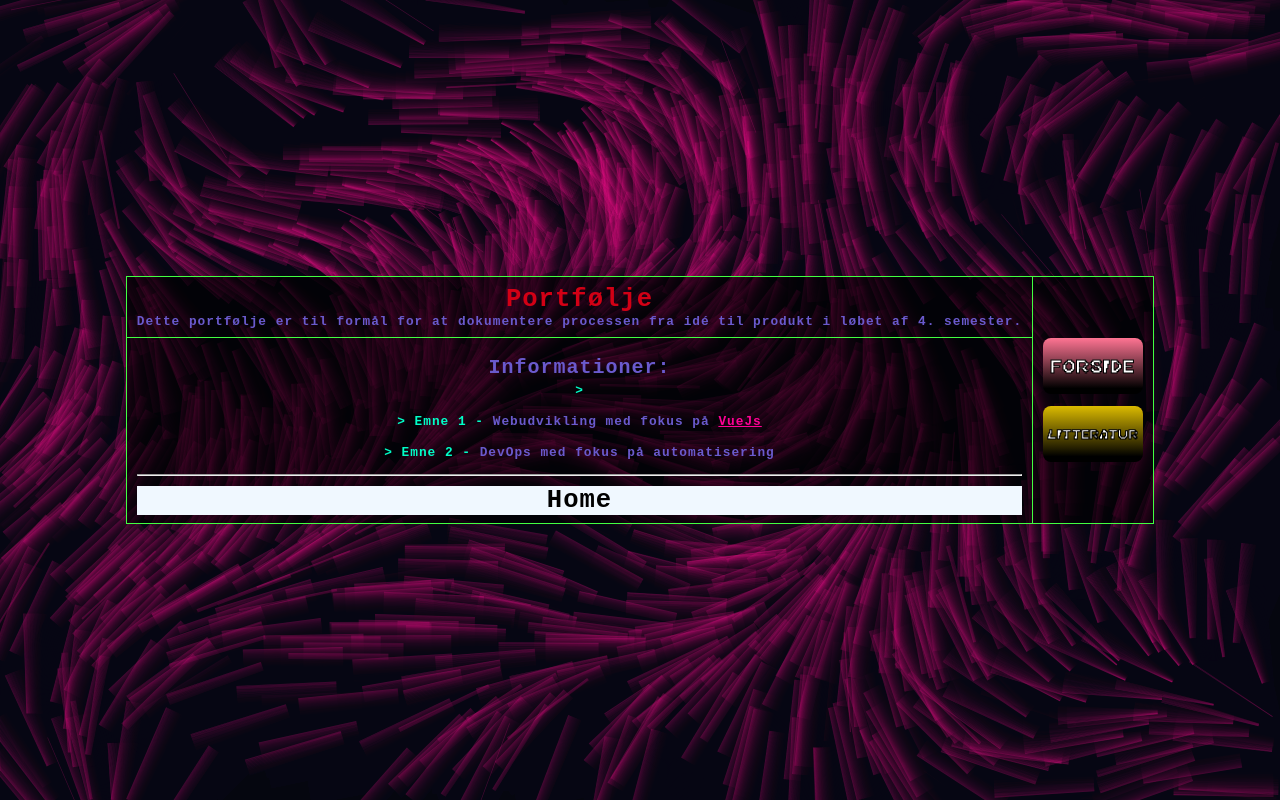
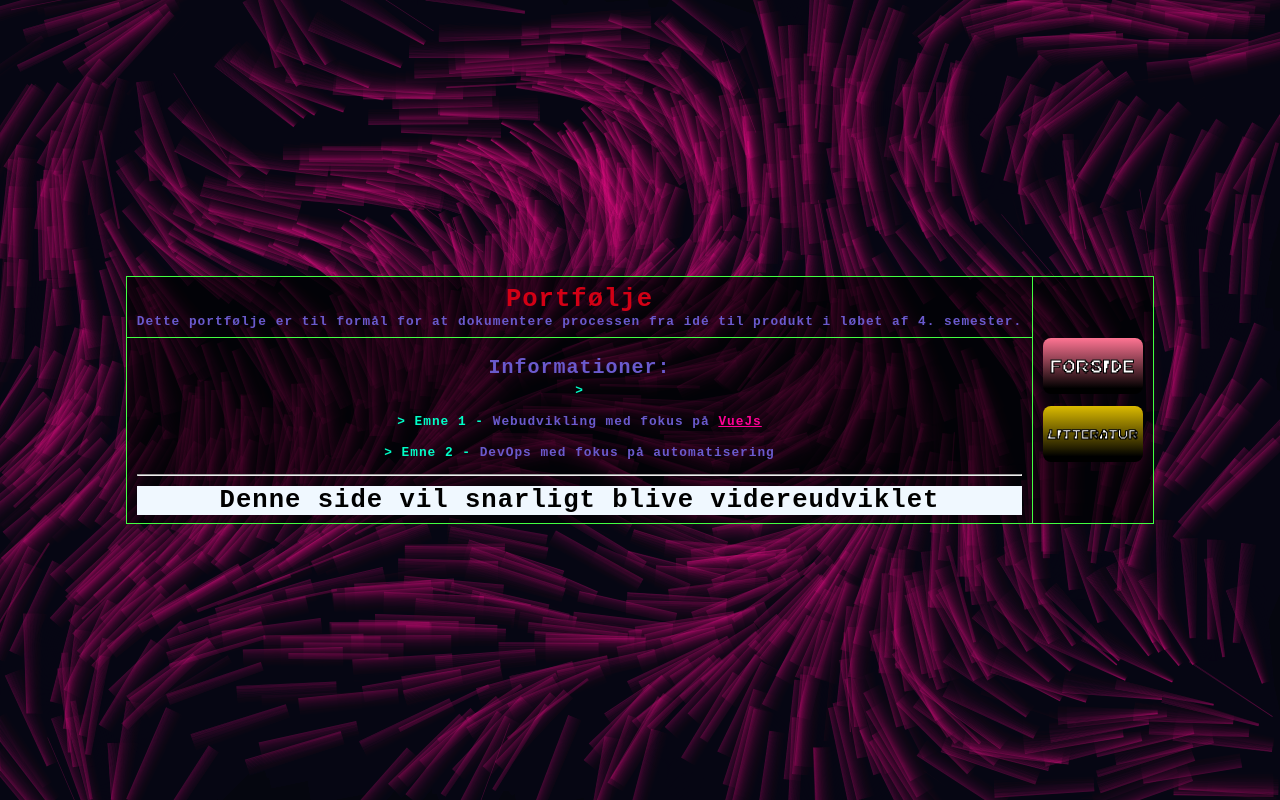
Before and after one commit to Gatherer4466/gatherer4466.github.io, a Vue app: page / in a window 1280 px wide. Built offline with nearby package versions, Linux system fonts and the light colour scheme.

Commit message:
Add a lil label to it

```diff
--- a/src/views/HomeView.vue
+++ b/src/views/HomeView.vue
@@ -1,5 +1,5 @@
 <template>
   <div>
-    <h1 style="background-color: aliceblue">Home</h1>
+    <h1 style="background-color: aliceblue">Denne side vil snarligt blive videreudviklet</h1>
   </div>
 </template>
```
Also changed, not shown: src/views/TestRouting.vue (deleted, +0 -7 lines).
